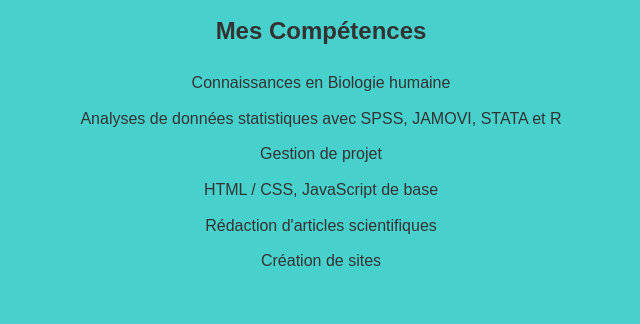
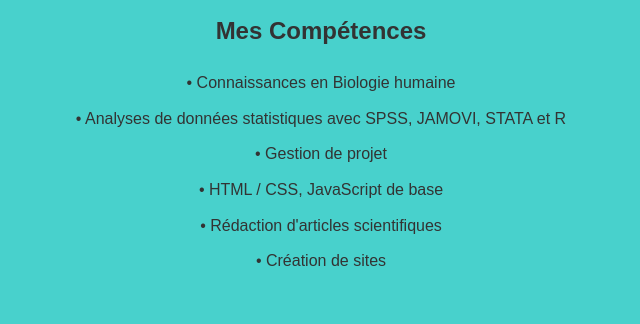
Before and after one commit to Aymardev29/d_clic_abiolaibd_portfolio, a plain HTML site: page index.html in a window 1280 px wide. Shown: the part 1440-1764 px from the top of the page, 319-959 px from the left. Drawn offline with Linux system fonts and the light colour scheme; a script that the page names is missing.

Commit message:
Add files via upload

```diff
--- a/index.html
+++ b/index.html
@@ -29,7 +29,9 @@
   <section id="accueil">
     <img src="maphoto.jpg" alt="Photo de profil" class="photo-profil">
     <h2>Bienvenue sur mon portfolio</h2>
-    <p>Je suis un développeur web amateur passionné par la création de sites simples, modernes et efficaces.</p>
+    <p>Je suis un développeur web amateur passionné par la création de sites simples, modernes et efficaces.
+      Bienvenue dans la sphère des innovations excitantes.
+    </p>
   </section>
 
 
@@ -49,12 +51,12 @@
   <section id="competences">
     <h2>Mes Compétences</h2>
     <ul>
-      <li>Connaissances en Biologie humaine</li>
-      <li>Analyses de données statistiques avec SPSS, JAMOVI, STATA et R</li>
-      <li>Gestion de projet</li>
-      <li>HTML / CSS, JavaScript de base</li>
-      <li>Rédaction d'articles scientifiques</li>
-      <li>Création de sites</li>
+      <li>• Connaissances en Biologie humaine</li>
+      <li>• Analyses de données statistiques avec SPSS, JAMOVI, STATA et R</li>
+      <li>• Gestion de projet</li>
+      <li>• HTML / CSS, JavaScript de base</li>
+      <li>•	Rédaction d'articles scientifiques</li>
+      <li>•	Création de sites</li>
     </ul>
   </section>
 
```
